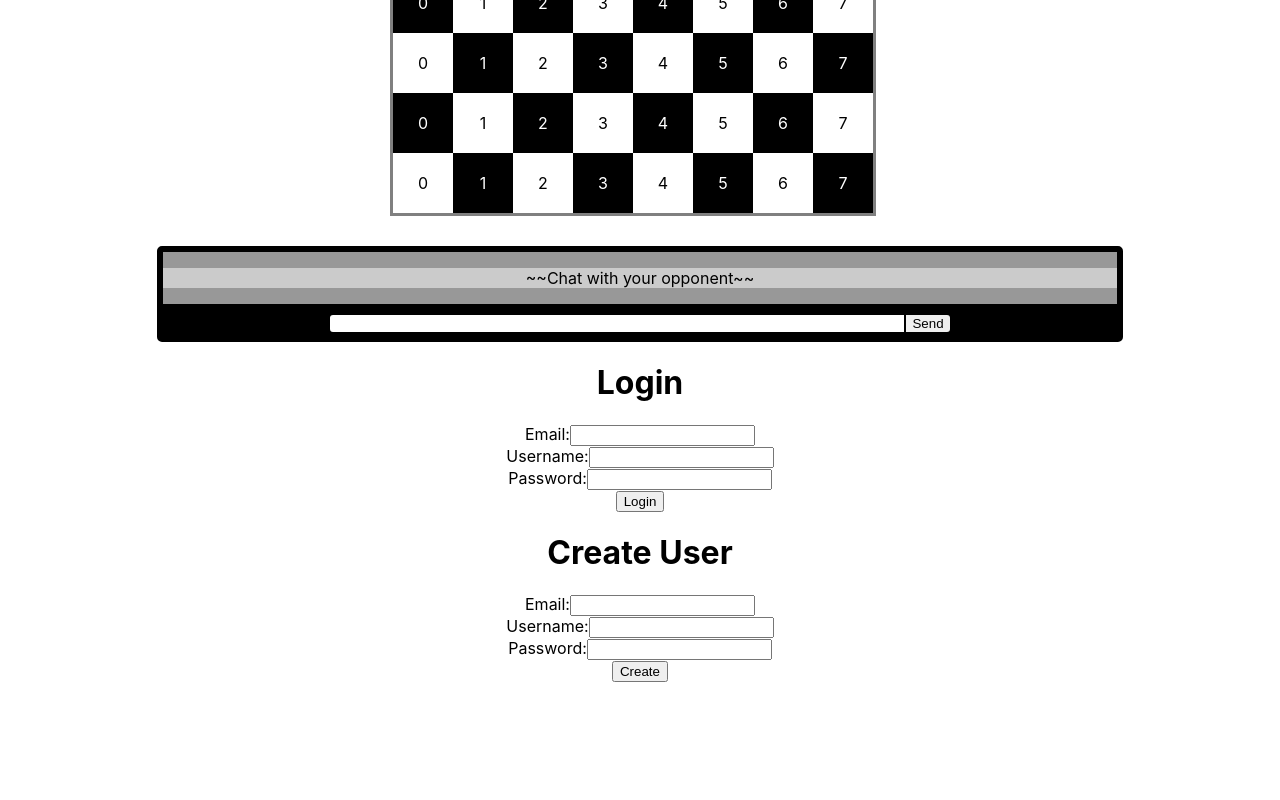
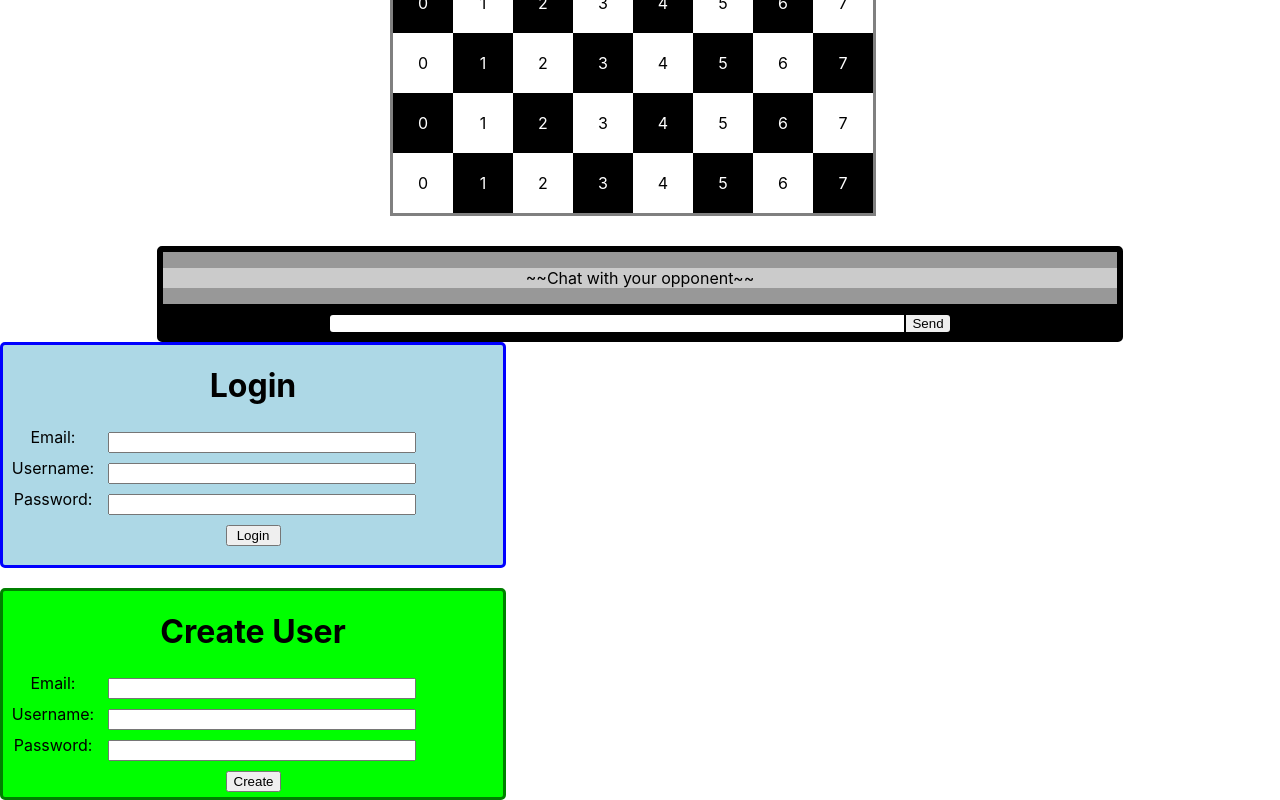
Before and after one commit to CoHogan1/project-4-front-end, a React (Create React App) app: page / in a window 1280 px wide. Shown: the part 352-1152 px from the top of the page. Before the commit the page ends 1034 px from the top, so only its background shows below. Built offline with nearby package versions, Linux system fonts and the light colour scheme; no server answers.

Commit message:
finished pre css

```diff
--- a/src/App.css
+++ b/src/App.css
@@ -1,7 +1,9 @@
 .App {
-  text-align: center;
-  margin: auto;
+    text-align: center;
+    margin: auto;
+
 }
+
 
 
 
@@ -17,6 +19,7 @@
     background-color: rgba(50, 50, 50, 0.5);
     max-height: 150px;
     overflow: scroll;
+    overflow-x: hidden;
 }
 .text {
     background-color: rgba(255, 255, 255, 0.5);
@@ -42,10 +45,10 @@
 }
 
 
+
+
 .board-container {
     margin-bottom: 30px;
-
-
 }
 .extra {
     margin: auto;
@@ -76,22 +79,73 @@
     width: 60px;
 }
 
+
+
+
+
 /* Scrollbar styles */
 ::-webkit-scrollbar {
 width: 12px;
 height: 12px;
 }
 
+/* scrolllbar border */
 ::-webkit-scrollbar-track {
 border: 1px solid black;
 border-radius: 10px;
 }
 
+/* scroll bar  */
 ::-webkit-scrollbar-thumb {
-background: red;
+background: cyan;
 border-radius: 10px;
 }
 
 ::-webkit-scrollbar-thumb:hover {
-background: darkred;
+background: blue;
 }
+
+.allForms{
+
+}
+.forms {
+    display: flex;
+    flex-direction: row;
+    flex-wrap: wrap;
+}
+
+.forms input {
+    width: 300px;
+    margin: 5px;
+}
+.forms label {
+    width: 100px;
+}
+.submit {
+    max-width: 55px;
+    margin:auto;
+    margin-top: 10px;
+    margin-bottom: 10px;
+}
+/* center submit fields */
+.s {
+    margin: auto;
+    width: 100px;
+}
+
+
+.loginForm {
+    width: 500px;
+    height: 220px;
+    background-color: lightblue;
+    border-radius: 5px;
+    border: 3px solid blue;
+    margin-bottom: 20px;
+}
+
+.newUserForm {
+    width: 500px;
+    background-color: lime;
+    border-radius: 5px;
+    border: 3px solid green;
+}
--- a/src/App.js
+++ b/src/App.js
@@ -113,6 +113,8 @@ export default class App extends Component {
 
                 <Chat />
 
+               <div className="allForms">
+
                 <div className='loginForm'>
                     <h1>Login</h1>
                     <form className="forms" onSubmit={this.onLoginSubmit}>
@@ -125,7 +127,9 @@ export default class App extends Component {
                         <label>Password:</label>
                         <input name='password' onChange={this.handleChange} type='password'></input>
                         <br></br>
+                        <div className="s">
                         <input className="submit" type='submit' value='Login'></input>
+                        </div>
                     </form>
                 </div>
 
@@ -143,8 +147,11 @@ export default class App extends Component {
                         <label>Password:</label>
                         <input onChange={this.handleChange} name='password' type='password'  ></input>
                         <br></br>
+                        <div className="s">
                         <input className="submit" type='submit' value='Create'></input>
+                        </div>
                     </form>
+                </div>
                 </div>
 
             </div>
```
Lines whose indentation alone changed are shown as unchanged.
